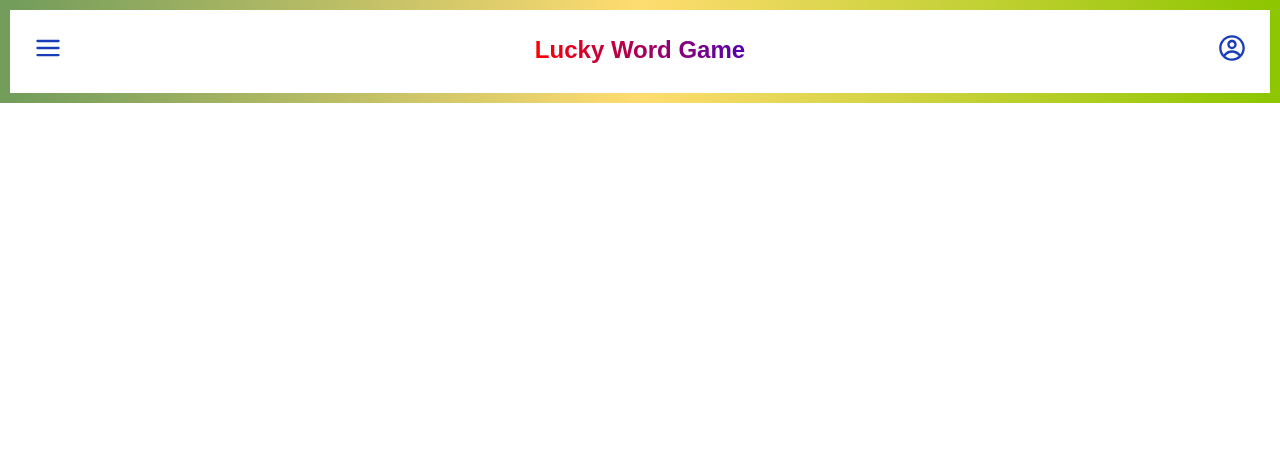
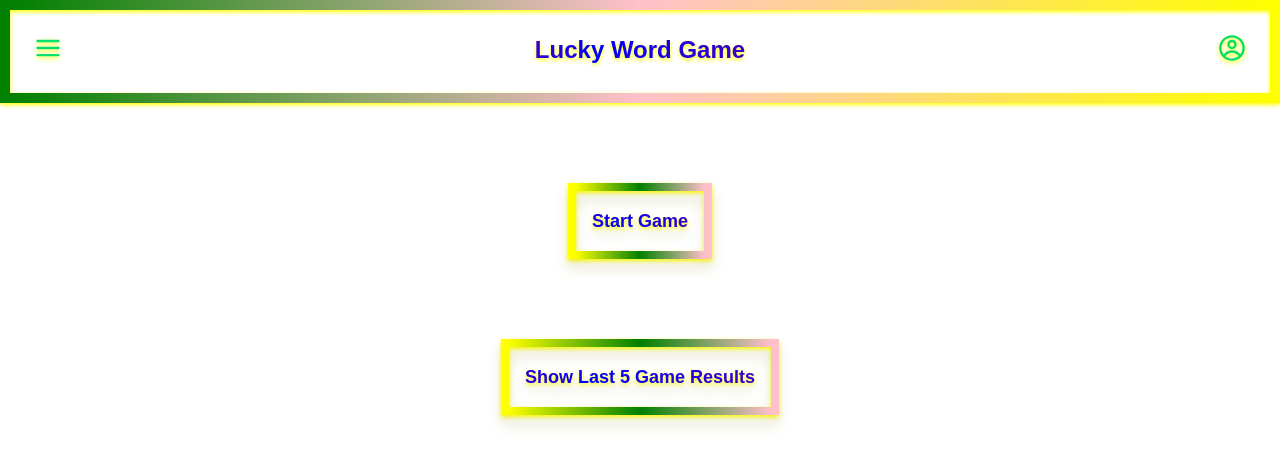
Before and after one commit to FiratSomek/lucky-word-game, a Next.js app: page / in a window 1280 px wide. Shown: the top 468 px of the page. Built offline with nearby package versions, Linux system fonts and the light colour scheme.

Commit message:
created home page and got styled

```diff
--- a/src/app/layout.tsx
+++ b/src/app/layout.tsx
@@ -10,7 +10,7 @@ export default function RootLayout({
     <html lang="en">
       <body>
         <Header />
-        <main>{children}</main>
+        <main className="main-content">{children}</main>
       </body>
     </html>
   );
--- a/src/app/page.tsx
+++ b/src/app/page.tsx
@@ -1,3 +1,16 @@
 export default function Home() {
-  return <div></div>;
+  return (
+    <div className="flex-col place-items-center drop-shadow-[0_2px_2px_yellow]">
+      <div>
+        <button className="btn-border neon-text cursor-pointer p-4 mt-20 text-lg font-bold  drop-shadow-xl">
+          Start Game
+        </button>
+      </div>
+      <div>
+        <button className="btn-border neon-text cursor-pointer p-4 mt-20 text-lg font-bold drop-shadow-xl">
+          Show Last 5 Game Results
+        </button>
+      </div>
+    </div>
+  );
 }
--- a/src/components/Header.tsx
+++ b/src/components/Header.tsx
@@ -4,10 +4,10 @@ import { CgProfile } from "react-icons/cg";
 
 const Header = () => {
   return (
-    <div className="flex align-center justify-between p-6 border-10 border-transparent border-gradient">
+    <div className="flex align-center justify-between p-6 header-border drop-shadow-[0_2px_2px_yellow]">
       <div>
         <button>
-          <CgMenu className="size-7 text-blue-800 hover:text-blue-500 cursor-pointer" />
+          <CgMenu className="size-7 text-green-400 hover:text-yellow-200 cursor-pointer" />
         </button>
       </div>
       <div>
@@ -17,7 +17,7 @@ const Header = () => {
       </div>
       <div>
         <button>
-          <CgProfile className="size-7 text-blue-800 hover:text-blue-500 cursor-pointer" />
+          <CgProfile className="size-7 text-green-400 hover:text-yellow-200 cursor-pointer" />
         </button>
       </div>
     </div>
--- a/src/styles/globals.css
+++ b/src/styles/globals.css
@@ -11,6 +11,26 @@ body {
   font-family: Arial, Helvetica, sans-serif;
 }
 
+.header-border {
+  border-width: 10px;
+  border-image-slice: 1;
+  border-image-source: linear-gradient(90deg, yellow, green, pink);
+  animation: neon-border 3s infinite alternate;
+}
+
+.header-border:hover {
+  animation: neon-border 0.5s infinite alternate;
+}
+
+.btn-border {
+  border-width: 8px;
+  border-image-slice: 1;
+  border-image-source: linear-gradient(90deg, yellow, green, pink);
+  animation: neon-border 3s infinite alternate;
+}
+.btn-border:hover {
+  animation: neon-border 0.5s infinite alternate;
+}
 @keyframes neon-border {
   0% {
     border-image-source: linear-gradient(90deg, yellow, green, pink);
@@ -22,12 +42,19 @@ body {
     border-image-source: linear-gradient(90deg, green, pink, yellow);
   }
 }
-
-.border-gradient {
-  border-width: 10px;
-  border-image-slice: 1;
-  border-image-source: linear-gradient(90deg, yellow, green, pink);
-  animation: neon-border 3s infinite alternate;
+.neon-text {
+  background: linear-gradient(90deg, red, blue, purple);
+  background-size: 300% 300%;
+  -webkit-background-clip: text;
+  -webkit-text-fill-color: transparent;
+  animation: neon-text 3s infinite alternate;
+}
+.neon-text:hover {
+  background: linear-gradient(90deg, yellow, green, pink);
+  background-size: 300% 300%;
+  -webkit-background-clip: text;
+  -webkit-text-fill-color: transparent;
+  animation: neon-text 0.5s infinite alternate;
 }
 @keyframes neon-text {
   0% {
@@ -40,11 +67,3 @@ body {
     background-position: 0% 50%;
   }
 }
-
-.neon-text {
-  background: linear-gradient(90deg, red, blue, purple);
-  background-size: 300% 300%;
-  -webkit-background-clip: text;
-  -webkit-text-fill-color: transparent;
-  animation: neon-text 4s infinite alternate;
-}
```
